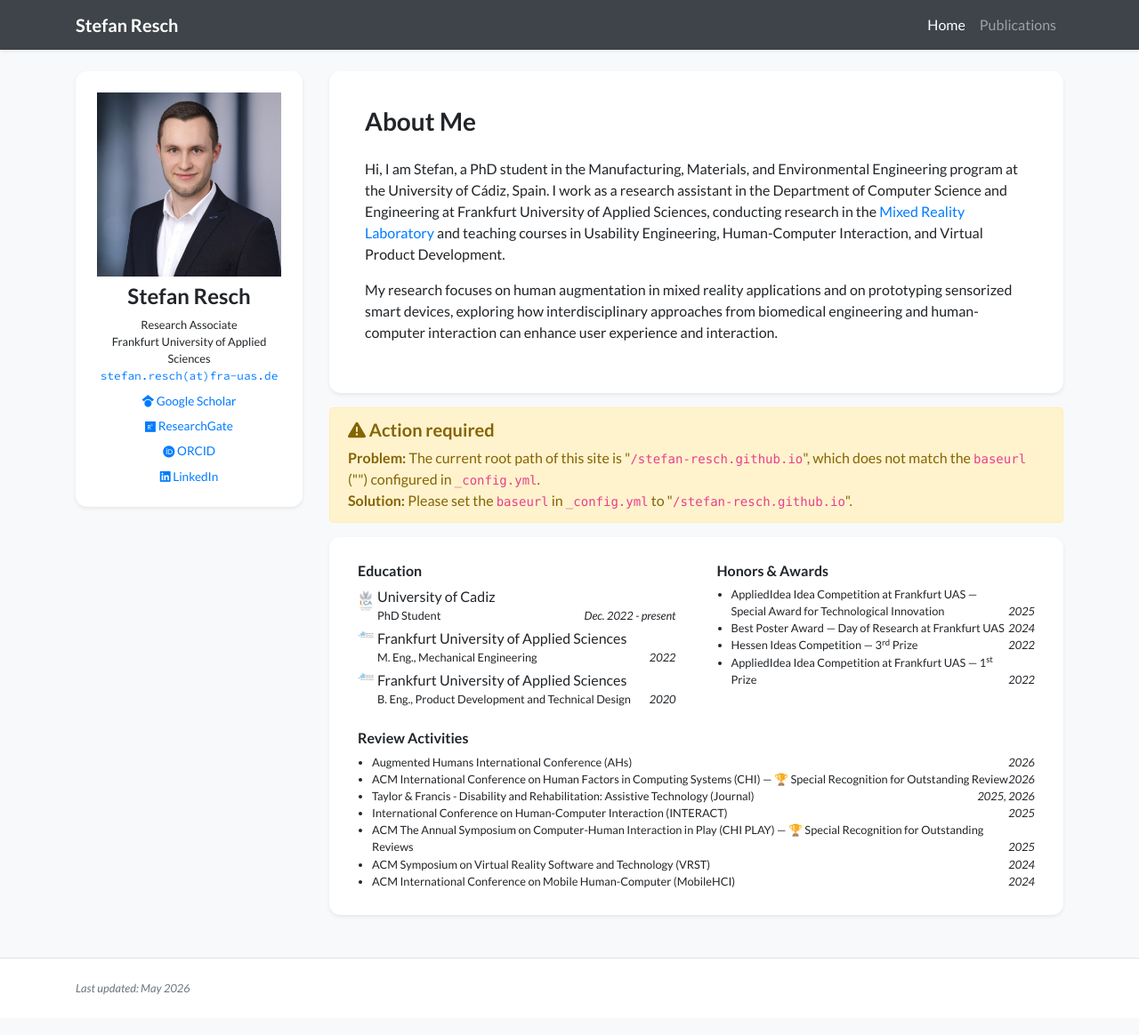
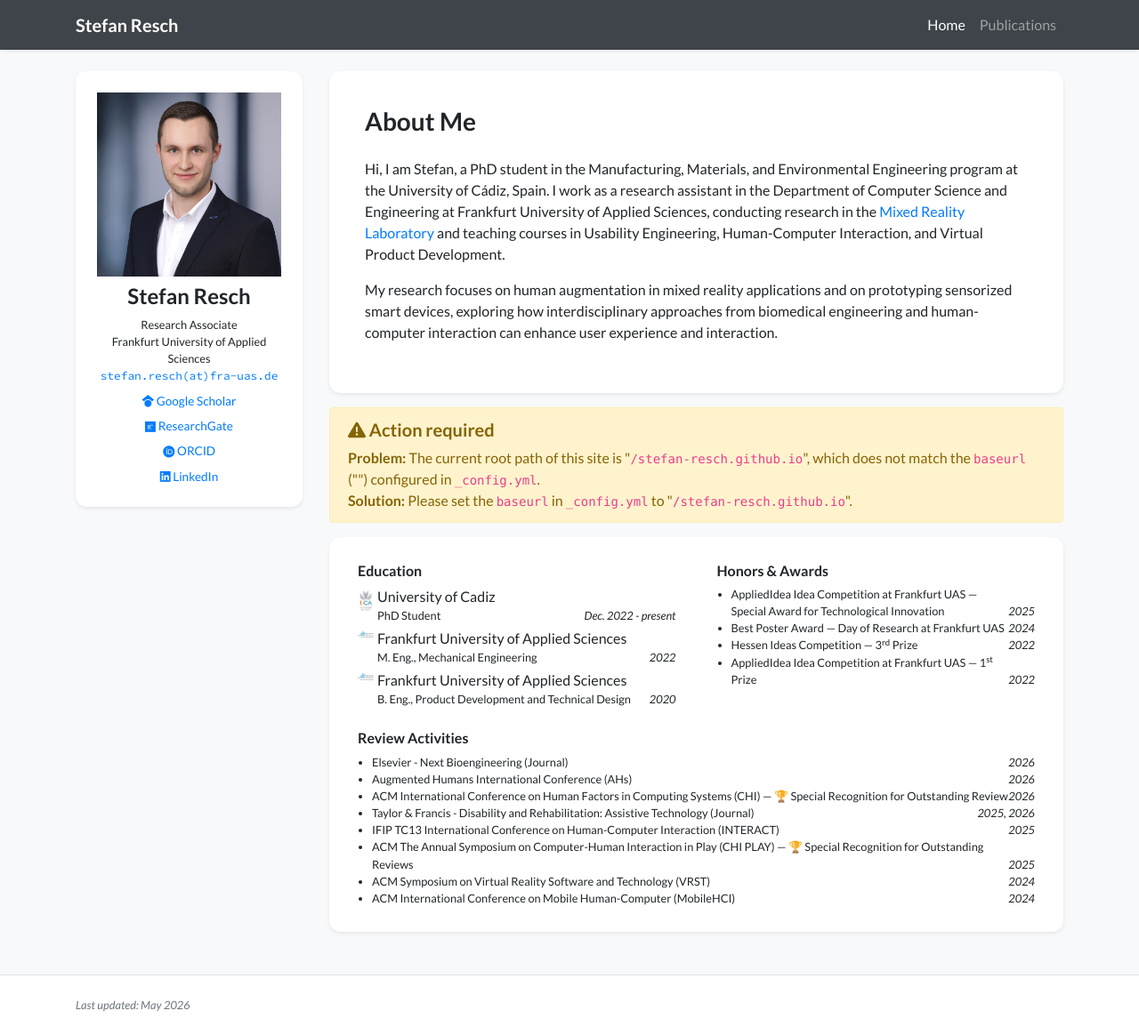
Before and after one commit to Stefan-Resch/stefan-resch.github.io, a Jekyll site: the page built from index.html, in a window 1280 px wide and 1164 px high. Shown: the whole window at 89% size. Built offline with Jekyll 4.4.1, drawn with Linux system fonts in a browser that asks for light colours; nearby versions of some CDN libraries; a style sheet for code colours, icons or effects is not loaded.

Commit message:
Update profile.yml

```diff
--- a/_data/profile.yml
+++ b/_data/profile.yml
@@ -58,13 +58,15 @@ awards:
   date: 2022
 
 review_activities:
+- name: "Elsevier - Next Bioengineering (Journal)"
+  date: 2026
 - name: "Augmented Humans International Conference (AHs)"
   date: 2026
 - name: "ACM International Conference on Human Factors in Computing Systems (CHI) — 🏆 Special Recognition for Outstanding Review"
   date: 2026
 - name: "Taylor & Francis - Disability and Rehabilitation: Assistive Technology (Journal)"
   date: 2025, 2026
-- name: "International Conference on Human-Computer Interaction (INTERACT)"
+- name: "IFIP TC13 International Conference on Human-Computer Interaction (INTERACT)"
   date: 2025
 - name: "ACM The Annual Symposium on Computer-Human Interaction in Play (CHI PLAY) — 🏆 Special Recognition for Outstanding Reviews"
   date: 2025
```
